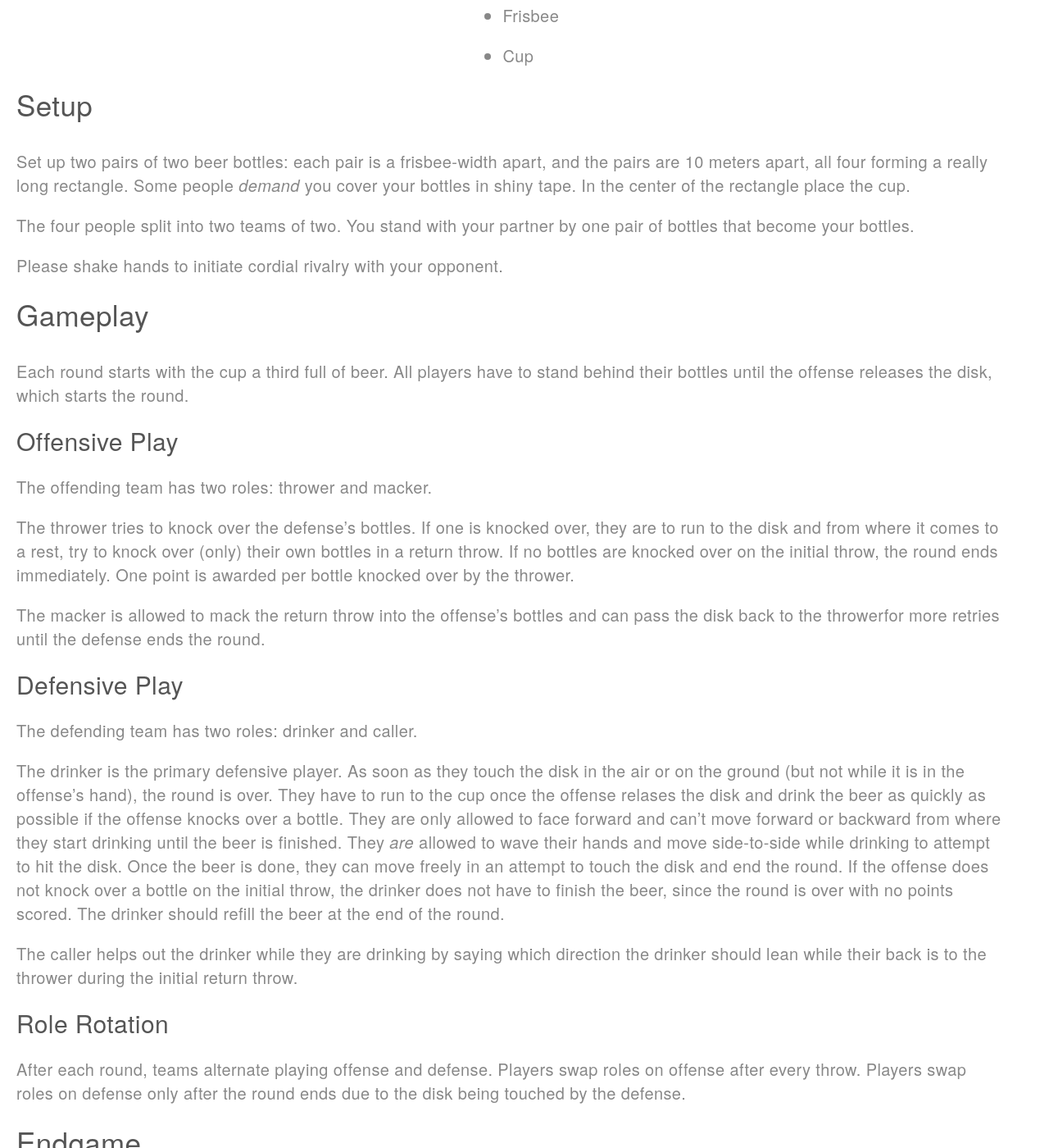
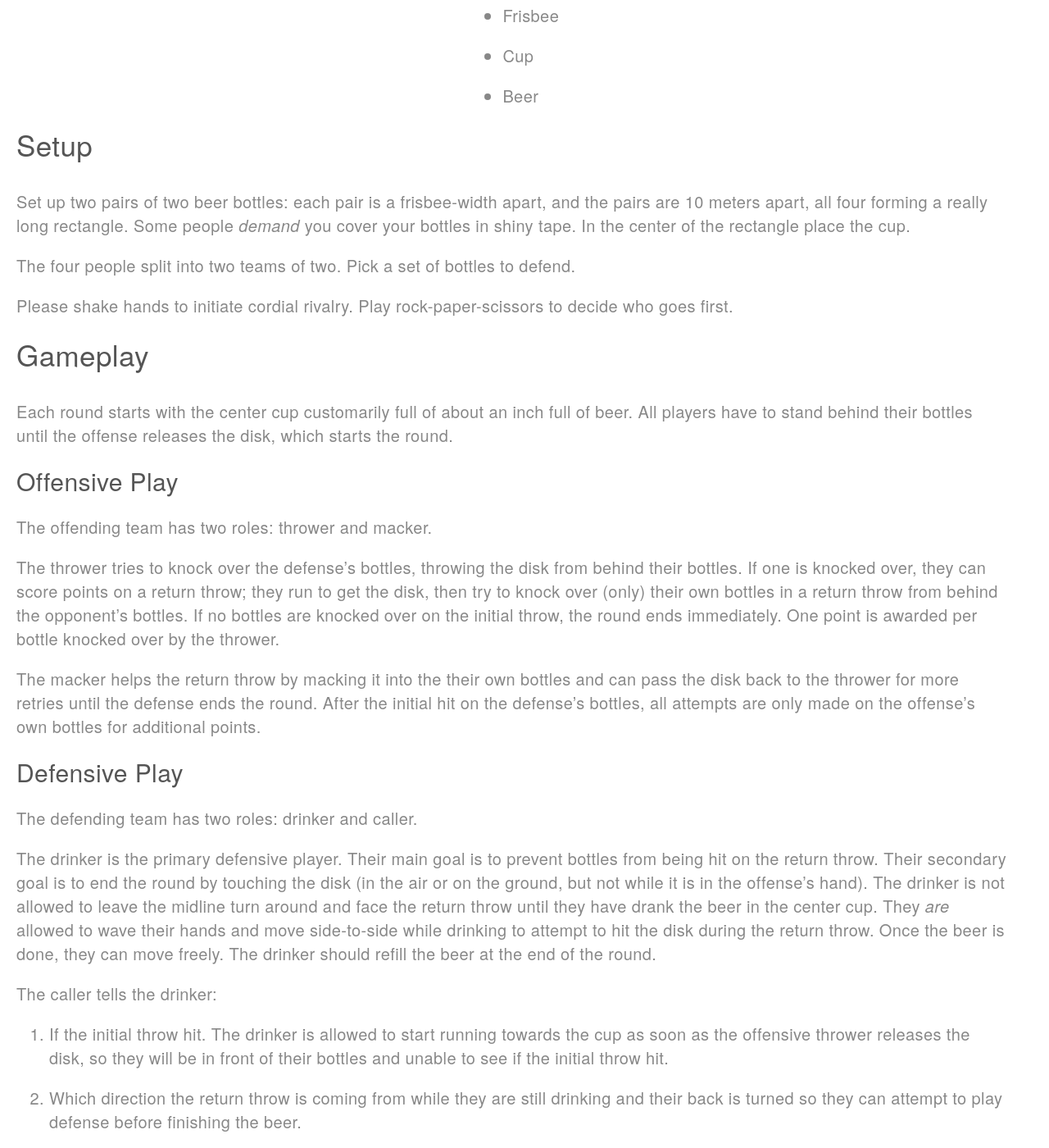
Before and after one commit to davidselassie/games, a Jekyll site: the page built from _games/cricket.md, in a window 1280 px wide and 1400 px high, scrolled down 379 px. Shown: the whole window at 82% size. Built offline with Jekyll 4.4.1, drawn with Linux system fonts in a browser that asks for light colours; some of the changed text lies outside the part shown.

Commit message:
Update cricket.md

```diff
--- a/_games/cricket.md
+++ b/_games/cricket.md
@@ -14,38 +14,78 @@ tools:
   - Four empty beer bottles
   - Frisbee
   - Cup
+  - Beer
 ---
 # Setup
-Set up two pairs of two beer bottles: each pair is a frisbee-width apart, and the pairs are 10 meters apart, all four forming a really long rectangle. Some people _demand_ you cover your bottles in shiny tape. In the center of the rectangle place the cup.
+Set up two pairs of two beer bottles: each pair is a frisbee-width apart, and the pairs are 10 meters apart, all four forming a really long rectangle.
+Some people _demand_ you cover your bottles in shiny tape.
+In the center of the rectangle place the cup.
 
-The four people split into two teams of two. You stand with your partner by one pair of bottles that become your bottles.
+The four people split into two teams of two.
+Pick a set of bottles to defend.
 
-Please shake hands to initiate cordial rivalry with your opponent.
+Please shake hands to initiate cordial rivalry.
+Play rock-paper-scissors to decide who goes first.
 
 # Gameplay
-Each round starts with the cup a third full of beer. All players have to stand behind their bottles until the offense releases the disk, which starts the round.
+Each round starts with the center cup customarily full of about an inch full of beer.
+All players have to stand behind their bottles until the offense releases the disk, which starts the round.
 
 ## Offensive Play
 The offending team has two roles: thrower and macker.
 
-The thrower tries to knock over the defense's bottles. If one is knocked over, they are to run to the disk and from where it comes to a rest, try to knock over (only) their own bottles in a return throw. If no bottles are knocked over on the initial throw, the round ends immediately. One point is awarded per bottle knocked over by the thrower.
+The thrower tries to knock over the defense's bottles, throwing the disk from behind their bottles.
+If one is knocked over, they can score points on a return throw; they run to get the disk, then try to knock over (only) their own bottles in a return throw from behind the opponent's bottles.
+If no bottles are knocked over on the initial throw, the round ends immediately.
+One point is awarded per bottle knocked over by the thrower.
 
-The macker is allowed to mack the return throw into the offense's bottles and can pass the disk back to the throwerfor more retries until the defense ends the round.
+The macker helps the return throw by macking it into the their own bottles and can pass the disk back to the thrower for more retries until the defense ends the round.
+After the initial hit on the defense's bottles, all attempts are only made on the offense's own bottles for additional points.
 
 ## Defensive Play
 The defending team has two roles: drinker and caller.
 
-The drinker is the primary defensive player. As soon as they touch the disk in the air or on the ground (but not while it is in the offense's hand), the round is over. They have to run to the cup once the offense relases the disk and drink the beer as quickly as possible if the offense knocks over a bottle. They are only allowed to face forward and can't move forward or backward from where they start drinking until the beer is finished. They _are_ allowed to wave their hands and move side-to-side while drinking to attempt to hit the disk. Once the beer is done, they can move freely in an attempt to touch the disk and end the round. If the offense does not knock over a bottle on the initial throw, the drinker does not have to finish the beer, since the round is over with no points scored. The drinker should refill the beer at the end of the round.
+The drinker is the primary defensive player.
+Their main goal is to prevent bottles from being hit on the return throw.
+Their secondary goal is to end the round by touching the disk (in the air or on the ground, but not while it is in the offense's hand).
+The drinker is not allowed to leave the midline  turn around and face the return throw until they have drank the beer in the center cup.
+They _are_ allowed to wave their hands and move side-to-side while drinking to attempt to hit the disk during the return throw.
+Once the beer is done, they can move freely.
+The drinker should refill the beer at the end of the round.
 
-The caller helps out the drinker while they are drinking by saying which direction the drinker should lean while their back is to the thrower during the initial return throw.
+The caller tells the drinker:
+
+1. If the initial throw hit.
+The drinker is allowed to start running towards the cup as soon as the offensive thrower releases the disk, so they will be in front of their bottles and unable to see if the initial throw hit.
+2. Which direction the return throw is coming from while they are still drinking and their back is turned so they can attempt to play defense before finishing the beer.
 
 ## Role Rotation
-After each round, teams alternate playing offense and defense. Players swap roles on offense after every throw. Players swap roles on defense only after the round ends due to the disk being touched by the defense.
+After each round, teams alternate playing offense and defense.
+Players swap roles on offense after every throw.
+Players swap roles on defense only after the round ends due to the disk being touched by the defense.
+
+## Special Events
+If at any point any player knocks over the center cup in any way, they have to drink a full beer and refill the cup.
+
+If the drinker's body touches the disk before the initial throw comes to rest, that is a foul and the thrower gets another throw if they thought the disk might hit a bottle.
+
+A "tweener" is when the initial throw goes between both bottles without knocking either over.
+The thrower gets another throw if that happens.
+Three tweeners in a row reset the score to zeros.
 
 # Endgame
 First team to 21 points wins.
+Win by two.
+There is a rebuttal.
+If the rebuttal brings the score back within a two point differential, normal gameplay resumes.
 
-Please shake hands to terminate cordial rivalry with your opponent.
+After the game, please shake hands to terminate cordial rivalry.
+
+## Rebuttal
+Once one team scores 21 points, the losing team continues to play back-to-back offensive rounds until a round does not score a point.
+
+The losing team will have just played defense before their rebuttal starts.
+They customarily pour a larger cup of beer for the winning team to have to consume as part of defense.
 
 # Variations
-* Veteran's: if the disk is not caught in the air on the retry throw, the round is over.
+* Veteran's Rules - if the disk is not caught in the air on the retry throw, the round is over.
```
